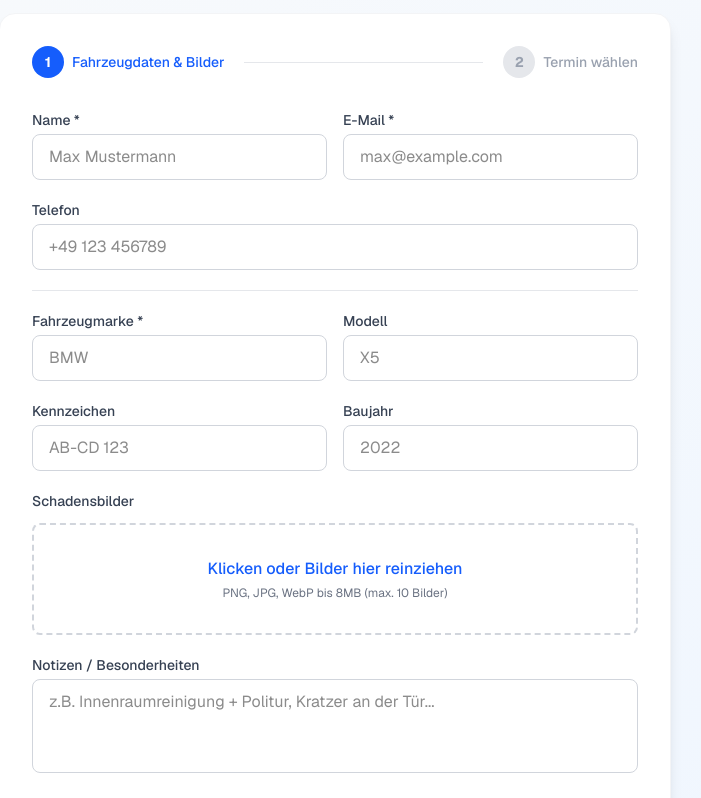
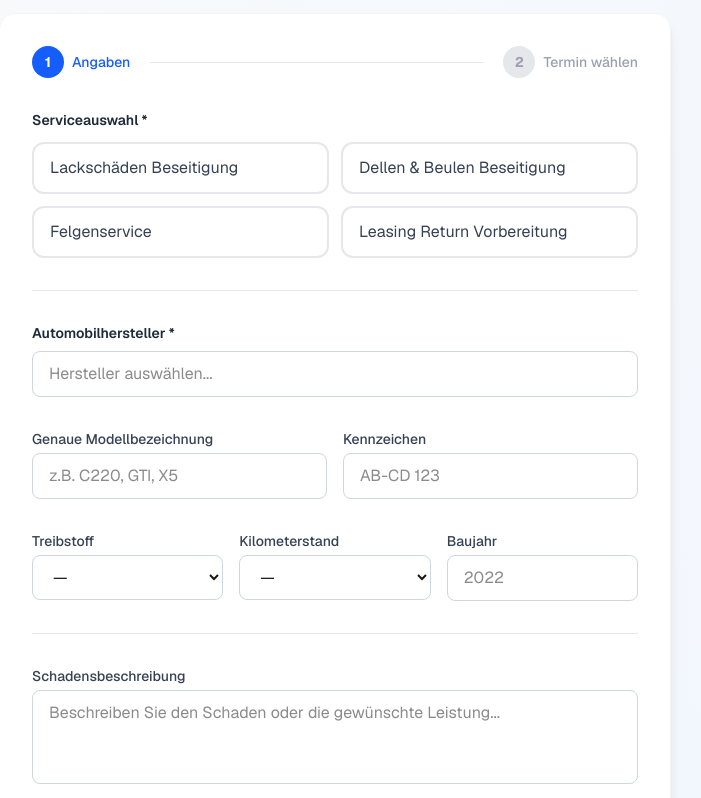
Before and after one commit to Lukasjad/autoaufbereitung-booking, a Next.js app: page / in a window 1280 px wide. Shown: the part 200-998 px from the top of the page, without its empty margins (305-1006 px from the left). Built offline with nearby package versions, Linux system fonts and the light colour scheme; what @uploadthing/react would draw is missing.

Commit message:
add: service selection, car brands (52), fuel type, mileage, damage description

```diff
--- a/src/app/api/book/route.ts
+++ b/src/app/api/book/route.ts
@@ -65,6 +65,10 @@ export async function POST(request: NextRequest) {
     const fahrzeugmodell = sanitize(metadata?.fahrzeugmodell || "");
     const kennzeichen = sanitize(metadata?.kennzeichen || "");
     const baujahr = sanitize(metadata?.baujahr || "");
+    const service = sanitize(metadata?.service || "");
+    const treibstoff = sanitize(metadata?.treibstoff || "");
+    const kilometerstand = sanitize(metadata?.kilometerstand || "");
+    const schadensbeschreibung = sanitize(metadata?.schadensbeschreibung || "");
     const notizen = sanitize(metadata?.notizen || "");
     const bilder = (metadata?.bilder || "")
       .split(",")
@@ -102,7 +106,11 @@ export async function POST(request: NextRequest) {
         schadensbilder: getFirstImage(bilder),
       },
       metadata: {
+        service,
         baujahr,
+        treibstoff,
+        kilometerstand,
+        schadensbeschreibung,
         bilder,
         notizen,
         buchung_link_id: buchungLinkId,
--- a/src/app/page.tsx
+++ b/src/app/page.tsx
@@ -3,10 +3,10 @@
 import { useState } from "react";
 import { useRouter } from "next/navigation";
 import ImageUpload from "@/components/ImageUpload";
+import { CAR_BRANDS, SERVICES, FUEL_TYPES, MILEAGE_OPTIONS } from "@/lib/types";
 
 export default function Home() {
   const router = useRouter();
-  const [step, setStep] = useState(1);
   const [form, setForm] = useState({
     name: "",
     email: "",
@@ -16,16 +16,19 @@ export default function Home() {
     kennzeichen: "",
     baujahr: "",
     notizen: "",
+    service: "",
+    treibstoff: "",
+    kilometerstand: "",
+    schadensbeschreibung: "",
   });
   const [images, setImages] = useState<string[]>([]);
-  const [saving, setSaving] = useState(false);
 
   function update(field: string, value: string) {
     setForm((prev) => ({ ...prev, [field]: value }));
   }
 
   function handleNext() {
-    if (!form.name || !form.email || !form.marke) return;
+    if (!form.name || !form.email || !form.marke || !form.service) return;
     const bookingData = {
       name: form.name,
       email: form.email,
@@ -38,6 +41,10 @@ export default function Home() {
       },
       imageUrls: images,
       notizen: form.notizen,
+      service: form.service,
+      treibstoff: form.treibstoff,
+      kilometerstand: form.kilometerstand,
+      schadensbeschreibung: form.schadensbeschreibung,
     };
     sessionStorage.setItem("bookingForm", JSON.stringify(bookingData));
     router.push("/termin-wahlen");
@@ -46,7 +53,8 @@ export default function Home() {
   const isValid =
     form.name.trim() &&
     form.email.trim() &&
-    form.marke.trim();
+    form.marke.trim() &&
+    form.service;
 
   return (
     <div className="min-h-screen bg-gradient-to-br from-gray-50 to-blue-50 py-12 px-4">
@@ -56,58 +64,185 @@ export default function Home() {
             Autoaufbereitung buchen
           </h1>
           <p className="text-gray-600 mt-2">
-            Vereinbaren Sie einen Termin für Ihre Fahrzeugaufbereitung
+            Wählen Sie Ihren Service und vereinbaren Sie einen Termin
           </p>
         </div>
 
-        <div className="bg-white rounded-2xl shadow-lg border border-gray-100 p-8">
-          <div className="flex items-center gap-2 mb-8">
-            <div
-              className={`w-8 h-8 rounded-full flex items-center justify-center text-sm font-bold ${
-                step === 1
-                  ? "bg-blue-600 text-white"
-                  : "bg-green-100 text-green-700"
+        <div className="bg-white rounded-2xl shadow-lg border border-gray-100 p-8 space-y-8">
+          {/* Step indicator */}
+          <div className="flex items-center gap-2">
+            <div className="w-8 h-8 rounded-full flex items-center justify-center text-sm font-bold bg-blue-600 text-white">1</div>
+            <span className="text-sm font-medium text-blue-600">Angaben</span>
+            <div className="flex-1 h-px bg-gray-200 mx-3" />
+            <div className="w-8 h-8 rounded-full flex items-center justify-center text-sm font-bold bg-gray-200 text-gray-400">2</div>
+            <span className="text-sm font-medium text-gray-400">Termin wählen</span>
+          </div>
+
+          {/* Service Selection */}
+          <div>
+            <label className="block text-sm font-semibold text-gray-800 mb-3">
+              Serviceauswahl *
+            </label>
+            <div className="grid grid-cols-1 sm:grid-cols-2 gap-3">
+              {SERVICES.map((s) => (
+                <button
+                  key={s}
+                  type="button"
+                  onClick={() => update("service", s)}
+                  className={`px-4 py-3 rounded-xl border-2 text-left transition-all ${
+                    form.service === s
+                      ? "border-blue-600 bg-blue-50 text-blue-800 font-medium"
+                      : "border-gray-200 bg-white text-gray-700 hover:border-gray-300"
                   }`}
                 >
-              1
+                  {s}
+                </button>
+              ))}
             </div>
-            <span
-              className={`text-sm font-medium ${
-                step === 1 ? "text-blue-600" : "text-green-700"
-              }`}
-            >
-              Fahrzeugdaten & Bilder
-            </span>
-            <div className="flex-1 h-px bg-gray-200 mx-3" />
-            <div
-              className={`w-8 h-8 rounded-full flex items-center justify-center text-sm font-bold ${
-                step === 2
-                  ? "bg-blue-600 text-white"
-                  : "bg-gray-200 text-gray-400"
-              }`}
-            >
-              2
-            </div>
-            <span
-              className={`text-sm font-medium ${
-                step === 2 ? "text-blue-600" : "text-gray-400"
-              }`}
-            >
-              Termin wählen
-            </span>
           </div>
 
-          <div className="space-y-5">
+          <hr className="border-gray-200" />
+
+          {/* Vehicle Brand */}
+          <div>
+            <label className="block text-sm font-semibold text-gray-800 mb-2">
+              Automobilhersteller *
+            </label>
+            <div className="relative">
+              <input
+                type="text"
+                value={form.marke}
+                onChange={(e) => update("marke", e.target.value)}
+                list="car-brands"
+                className="w-full px-4 py-2.5 border border-gray-300 rounded-lg focus:ring-2 focus:ring-blue-500 focus:border-blue-500 outline-none"
+                placeholder="Hersteller auswählen..."
+              />
+              <datalist id="car-brands">
+                {CAR_BRANDS.map((b) => (
+                  <option key={b} value={b} />
+                ))}
+              </datalist>
+            </div>
+          </div>
+
+          {/* Model + License plate */}
           <div className="grid grid-cols-1 sm:grid-cols-2 gap-4">
             <div>
               <label className="block text-sm font-medium text-gray-700 mb-1">
-                  Name *
+                Genaue Modellbezeichnung
+              </label>
+              <input
+                type="text"
+                value={form.modell}
+                onChange={(e) => update("modell", e.target.value)}
+                className="w-full px-4 py-2.5 border border-gray-300 rounded-lg focus:ring-2 focus:ring-blue-500 focus:border-blue-500 outline-none"
+                placeholder="z.B. C220, GTI, X5"
+              />
+            </div>
+            <div>
+              <label className="block text-sm font-medium text-gray-700 mb-1">
+                Kennzeichen
+              </label>
+              <input
+                type="text"
+                value={form.kennzeichen}
+                onChange={(e) => update("kennzeichen", e.target.value)}
+                className="w-full px-4 py-2.5 border border-gray-300 rounded-lg focus:ring-2 focus:ring-blue-500 focus:border-blue-500 outline-none"
+                placeholder="AB-CD 123"
+              />
+            </div>
+          </div>
+
+          {/* Fuel + Mileage + Build year */}
+          <div className="grid grid-cols-1 sm:grid-cols-3 gap-4">
+            <div>
+              <label className="block text-sm font-medium text-gray-700 mb-1">
+                Treibstoff
+              </label>
+              <select
+                value={form.treibstoff}
+                onChange={(e) => update("treibstoff", e.target.value)}
+                className="w-full px-4 py-2.5 border border-gray-300 rounded-lg focus:ring-2 focus:ring-blue-500 focus:border-blue-500 outline-none bg-white"
+              >
+                <option value="">—</option>
+                {FUEL_TYPES.map((f) => (
+                  <option key={f} value={f}>{f}</option>
+                ))}
+              </select>
+            </div>
+            <div>
+              <label className="block text-sm font-medium text-gray-700 mb-1">
+                Kilometerstand
+              </label>
+              <select
+                value={form.kilometerstand}
+                onChange={(e) => update("kilometerstand", e.target.value)}
+                className="w-full px-4 py-2.5 border border-gray-300 rounded-lg focus:ring-2 focus:ring-blue-500 focus:border-blue-500 outline-none bg-white"
+              >
+                <option value="">—</option>
+                {MILEAGE_OPTIONS.map((m) => (
+                  <option key={m} value={m}>{m}</option>
+                ))}
+              </select>
+            </div>
+            <div>
+              <label className="block text-sm font-medium text-gray-700 mb-1">
+                Baujahr
+              </label>
+              <input
+                type="text"
+                value={form.baujahr}
+                onChange={(e) => update("baujahr", e.target.value)}
+                className="w-full px-4 py-2.5 border border-gray-300 rounded-lg focus:ring-2 focus:ring-blue-500 focus:border-blue-500 outline-none"
+                placeholder="2022"
+              />
+            </div>
+          </div>
+
+          <hr className="border-gray-200" />
+
+          {/* Damage description */}
+          <div>
+            <label className="block text-sm font-medium text-gray-700 mb-1">
+              Schadensbeschreibung
+            </label>
+            <textarea
+              value={form.schadensbeschreibung}
+              onChange={(e) => update("schadensbeschreibung", e.target.value)}
+              rows={3}
+              className="w-full px-4 py-2.5 border border-gray-300 rounded-lg focus:ring-2 focus:ring-blue-500 focus:border-blue-500 outline-none resize-none"
+              placeholder="Beschreiben Sie den Schaden oder die gewünschte Leistung..."
+            />
+          </div>
+
+          <ImageUpload images={images} onImagesChange={setImages} />
+
+          <div>
+            <label className="block text-sm font-medium text-gray-700 mb-1">
+              Notizen / Besonderheiten
+            </label>
+            <textarea
+              value={form.notizen}
+              onChange={(e) => update("notizen", e.target.value)}
+              rows={2}
+              className="w-full px-4 py-2.5 border border-gray-300 rounded-lg focus:ring-2 focus:ring-blue-500 focus:border-blue-500 outline-none resize-none"
+              placeholder="Weitere Anmerkungen..."
+            />
+          </div>
+
+          <hr className="border-gray-200" />
+
+          {/* Personal data */}
+          <div className="grid grid-cols-1 sm:grid-cols-2 gap-4">
+            <div>
+              <label className="block text-sm font-medium text-gray-700 mb-1">
+                Vor- & Nachname *
               </label>
               <input
                 type="text"
                 value={form.name}
                 onChange={(e) => update("name", e.target.value)}
-                  className="w-full px-4 py-2.5 border border-gray-300 rounded-lg focus:ring-2 focus:ring-blue-500 focus:border-blue-500 outline-none transition-colors"
+                className="w-full px-4 py-2.5 border border-gray-300 rounded-lg focus:ring-2 focus:ring-blue-500 focus:border-blue-500 outline-none"
                 placeholder="Max Mustermann"
               />
             </div>
@@ -119,7 +254,7 @@ export default function Home() {
                 type="email"
                 value={form.email}
                 onChange={(e) => update("email", e.target.value)}
-                  className="w-full px-4 py-2.5 border border-gray-300 rounded-lg focus:ring-2 focus:ring-blue-500 focus:border-blue-500 outline-none transition-colors"
+                className="w-full px-4 py-2.5 border border-gray-300 rounded-lg focus:ring-2 focus:ring-blue-500 focus:border-blue-500 outline-none"
                 placeholder="max@example.com"
               />
             </div>
@@ -127,100 +262,20 @@ export default function Home() {
 
           <div>
             <label className="block text-sm font-medium text-gray-700 mb-1">
-                Telefon
+              Telefon / Handynummer
             </label>
             <input
               type="tel"
               value={form.telefon}
               onChange={(e) => update("telefon", e.target.value)}
-                className="w-full px-4 py-2.5 border border-gray-300 rounded-lg focus:ring-2 focus:ring-blue-500 focus:border-blue-500 outline-none transition-colors"
+              className="w-full px-4 py-2.5 border border-gray-300 rounded-lg focus:ring-2 focus:ring-blue-500 focus:border-blue-500 outline-none"
               placeholder="+49 123 456789"
-              />
-            </div>
-
-            <hr className="border-gray-200" />
-
-            <div className="grid grid-cols-1 sm:grid-cols-2 gap-4">
-              <div>
-                <label className="block text-sm font-medium text-gray-700 mb-1">
-                  Fahrzeugmarke *
-                </label>
-                <input
-                  type="text"
-                  value={form.marke}
-                  onChange={(e) => update("marke", e.target.value)}
-                  className="w-full px-4 py-2.5 border border-gray-300 rounded-lg focus:ring-2 focus:ring-blue-500 focus:border-blue-500 outline-none transition-colors"
-                  placeholder="BMW"
-                  list="marken"
-                />
-                <datalist id="marken">
-                  <option value="BMW" />
-                  <option value="Mercedes-Benz" />
-                  <option value="Audi" />
-                  <option value="Volkswagen" />
-                  <option value="Porsche" />
-                  <option value="Tesla" />
-                </datalist>
-              </div>
-              <div>
-                <label className="block text-sm font-medium text-gray-700 mb-1">
-                  Modell
-                </label>
-                <input
-                  type="text"
-                  value={form.modell}
-                  onChange={(e) => update("modell", e.target.value)}
-                  className="w-full px-4 py-2.5 border border-gray-300 rounded-lg focus:ring-2 focus:ring-blue-500 focus:border-blue-500 outline-none transition-colors"
-                  placeholder="X5"
-                />
-              </div>
-            </div>
-
-            <div className="grid grid-cols-1 sm:grid-cols-2 gap-4">
-              <div>
-                <label className="block text-sm font-medium text-gray-700 mb-1">
-                  Kennzeichen
-                </label>
-                <input
-                  type="text"
-                  value={form.kennzeichen}
-                  onChange={(e) => update("kennzeichen", e.target.value)}
-                  className="w-full px-4 py-2.5 border border-gray-300 rounded-lg focus:ring-2 focus:ring-blue-500 focus:border-blue-500 outline-none transition-colors"
-                  placeholder="AB-CD 123"
-                />
-              </div>
-              <div>
-                <label className="block text-sm font-medium text-gray-700 mb-1">
-                  Baujahr
-                </label>
-                <input
-                  type="text"
-                  value={form.baujahr}
-                  onChange={(e) => update("baujahr", e.target.value)}
-                  className="w-full px-4 py-2.5 border border-gray-300 rounded-lg focus:ring-2 focus:ring-blue-500 focus:border-blue-500 outline-none transition-colors"
-                  placeholder="2022"
-                />
-              </div>
-            </div>
-
-            <ImageUpload images={images} onImagesChange={setImages} />
-
-            <div>
-              <label className="block text-sm font-medium text-gray-700 mb-1">
-                Notizen / Besonderheiten
-              </label>
-              <textarea
-                value={form.notizen}
-                onChange={(e) => update("notizen", e.target.value)}
-                rows={3}
-                className="w-full px-4 py-2.5 border border-gray-300 rounded-lg focus:ring-2 focus:ring-blue-500 focus:border-blue-500 outline-none transition-colors resize-none"
-                placeholder="z.B. Innenraumreinigung + Politur, Kratzer an der Tür..."
             />
           </div>
 
           <button
             type="button"
-              disabled={!isValid || saving}
+            disabled={!isValid}
             onClick={handleNext}
             className="w-full py-3 bg-blue-600 text-white font-semibold rounded-lg disabled:opacity-40 disabled:cursor-not-allowed hover:bg-blue-700 transition-colors"
           >
@@ -229,6 +284,5 @@ export default function Home() {
         </div>
       </div>
     </div>
-    </div>
   );
 }
--- a/src/app/termin-wahlen/page.tsx
+++ b/src/app/termin-wahlen/page.tsx
@@ -39,10 +39,14 @@ export default function TerminWahlen() {
             telefon: formData.telefon,
           },
           metadata: {
+            service: formData.service,
             fahrzeugmarke: formData.vehicle.marke,
             fahrzeugmodell: formData.vehicle.modell,
             kennzeichen: formData.vehicle.kennzeichen,
             baujahr: formData.vehicle.baujahr,
+            treibstoff: formData.treibstoff,
+            kilometerstand: formData.kilometerstand,
+            schadensbeschreibung: formData.schadensbeschreibung,
             bilder: formData.imageUrls.join(","),
             notizen: formData.notizen,
           },
@@ -93,9 +97,15 @@ export default function TerminWahlen() {
 
           <div className="mb-6 p-4 bg-gray-50 rounded-lg text-sm text-gray-700 space-y-1">
             <p>
+              <span className="font-medium">Service:</span> {formData.service}
+            </p>
+            <p>
               <span className="font-medium">Fahrzeug:</span> {formData.vehicle.marke}{" "}
               {formData.vehicle.modell} ({formData.vehicle.kennzeichen})
             </p>
+            {formData.treibstoff && <p><span className="font-medium">Treibstoff:</span> {formData.treibstoff}</p>}
+            {formData.kilometerstand && <p><span className="font-medium">Kilometerstand:</span> {formData.kilometerstand}</p>}
+            {formData.vehicle.baujahr && <p><span className="font-medium">Baujahr:</span> {formData.vehicle.baujahr}</p>}
             <p>
               <span className="font-medium">Kunde:</span> {formData.name} (
               {formData.email})
--- a/src/app/termin/[uid]/page.tsx
+++ b/src/app/termin/[uid]/page.tsx
@@ -117,10 +117,21 @@ function TerminDetailContent() {
             </div>
           </div>
 
+          {meta.service && (
+            <div className="mb-4">
+              <span className="inline-block px-3 py-1 bg-blue-100 text-blue-800 rounded-full text-sm font-medium">
+                {meta.service}
+              </span>
+            </div>
+          )}
+
           <div className="bg-gray-50 rounded-lg p-4 text-sm mb-6 space-y-1">
             <p><span className="font-medium">Fahrzeug:</span> {bfr.fahrzeugmarke} {bfr.fahrzeugmodell}</p>
             <p><span className="font-medium">Kennzeichen:</span> {bfr.kennzeichen || "—"}</p>
             <p><span className="font-medium">Baujahr:</span> {meta.baujahr || "—"}</p>
+            {meta.treibstoff && <p><span className="font-medium">Treibstoff:</span> {meta.treibstoff}</p>}
+            {meta.kilometerstand && <p><span className="font-medium">Kilometerstand:</span> {meta.kilometerstand}</p>}
+            {meta.schadensbeschreibung && <p><span className="font-medium">Schadensbeschreibung:</span> {meta.schadensbeschreibung}</p>}
             {meta.notizen && <p><span className="font-medium">Notizen:</span> {meta.notizen}</p>}
           </div>
 
--- a/src/components/AdminBookingCard.tsx
+++ b/src/components/AdminBookingCard.tsx
@@ -66,6 +66,14 @@ export default function AdminBookingCard({ booking }: BookingCardProps) {
         </p>
       </div>
 
+      {meta.service && (
+        <div className="text-sm">
+          <span className="inline-block px-3 py-1 bg-blue-100 text-blue-800 rounded-full font-medium">
+            {meta.service}
+          </span>
+        </div>
+      )}
+
       {(meta.fahrzeugmarke || meta.fahrzeugmodell) && (
         <div className="text-sm text-gray-700 bg-gray-50 rounded-lg p-3">
           <p className="font-medium mb-1">Fahrzeug</p>
@@ -74,6 +82,15 @@ export default function AdminBookingCard({ booking }: BookingCardProps) {
           </p>
           {meta.kennzeichen && <p>Kennzeichen: {meta.kennzeichen}</p>}
           {meta.baujahr && <p>Baujahr: {meta.baujahr}</p>}
+          {meta.treibstoff && <p>Treibstoff: {meta.treibstoff}</p>}
+          {meta.kilometerstand && <p>Kilometerstand: {meta.kilometerstand}</p>}
+        </div>
+      )}
+
+      {meta.schadensbeschreibung && (
+        <div className="text-sm text-gray-700">
+          <p className="font-medium">Schadensbeschreibung</p>
+          <p className="text-gray-600">{meta.schadensbeschreibung}</p>
         </div>
       )}
 
--- a/src/lib/types.ts
+++ b/src/lib/types.ts
@@ -12,6 +12,10 @@ export interface BookingFormData {
   vehicle: VehicleInfo;
   imageUrls: string[];
   notizen: string;
+  service: string;
+  treibstoff: string;
+  kilometerstand: string;
+  schadensbeschreibung: string;
 }
 
 export interface TimeSlot {
@@ -31,3 +35,32 @@ export interface CalBooking {
   metadata: Record<string, string>;
   bookingFieldsResponses: Record<string, string>;
 }
+
+export const CAR_BRANDS = [
+  "Alfa Romeo", "Alpina", "Alpine", "Aston Martin", "Audi", "Bentley",
+  "BMW", "Bugatti", "Cadillac", "Chevrolet", "Citroën", "Cupra", "Dacia",
+  "DS", "Ferrari", "Fiat", "Ford", "Honda", "Hyundai", "Infiniti", "Isuzu",
+  "Jaguar", "Jeep", "Kia", "Lada", "Lamborghini", "Land Rover", "Lexus",
+  "Lotus", "Maserati", "Mazda", "McLaren", "Mercedes-Benz", "Mini",
+  "Mitsubishi", "Nissan", "Opel", "Peugeot", "Polestar", "Porsche",
+  "Renault", "Rolls-Royce", "Seat", "Skoda", "Smart", "SsangYong",
+  "Subaru", "Suzuki", "Tesla", "Toyota", "Volvo", "VW",
+];
+
+export const SERVICES = [
+  "Lackschäden Beseitigung",
+  "Dellen & Beulen Beseitigung",
+  "Felgenservice",
+  "Leasing Return Vorbereitung",
+];
+
+export const FUEL_TYPES = [
+  "Benzin", "Diesel", "Diesel-Hybrid", "Benzin-Hybrid",
+];
+
+export const MILEAGE_OPTIONS = [
+  "bis 25.000 km", "bis 50.000 km", "bis 75.000 km", "bis 100.000 km",
+  "bis 125.000 km", "bis 150.000 km", "bis 175.000 km", "bis 200.000 km",
+  "bis 225.000 km", "bis 250.000 km", "bis 275.000 km", "bis 300.000 km",
+  "über 300.000 km",
+];
```
Lines whose indentation alone changed are shown as unchanged.
